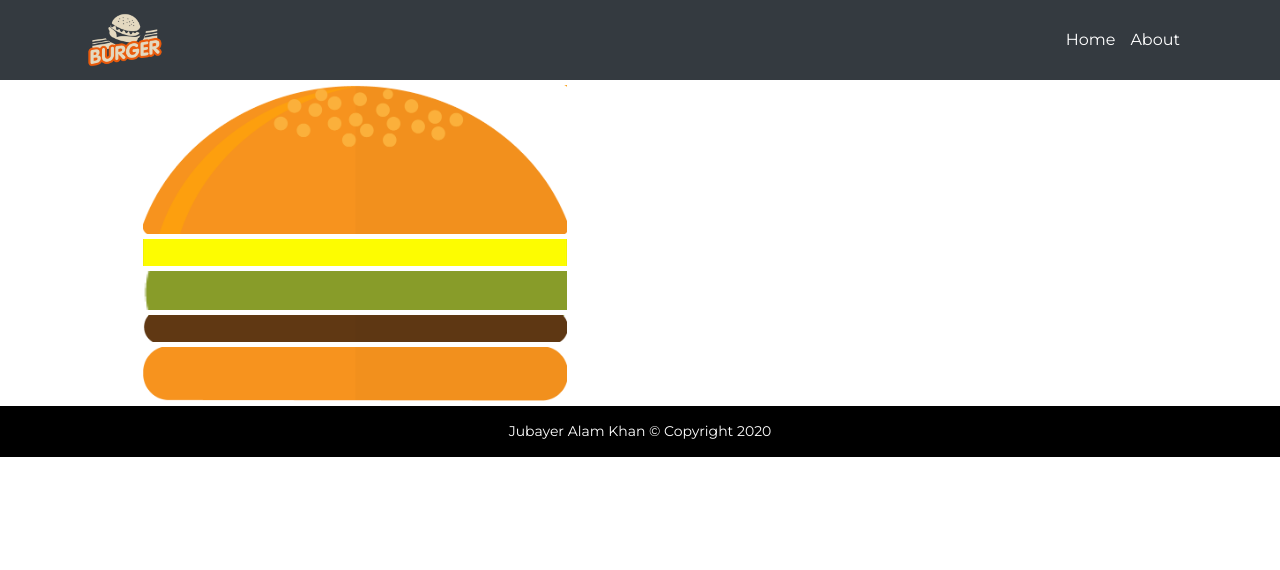
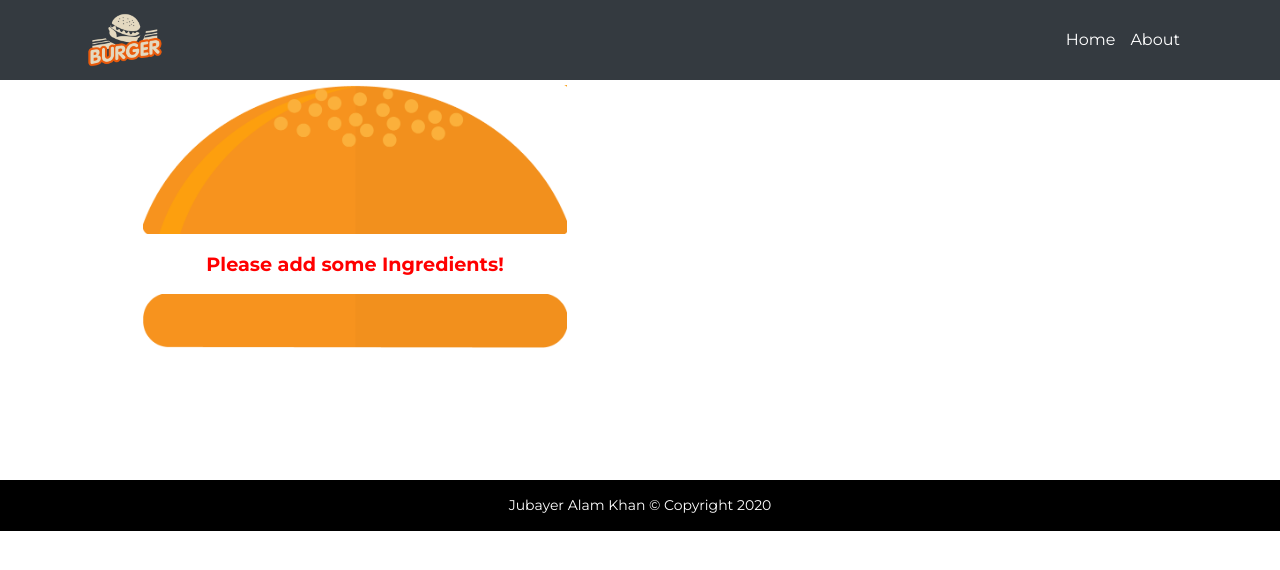
Before and after one commit to jakdev047/my-burger, a React (Create React App) app: page / in a window 1280 px wide. Shown: the top 570 px of the page. Built offline with nearby package versions, Linux system fonts and the light colour scheme.

Commit message:
Show Ingredients according to State

```diff
--- a/src/assets/css/style.css
+++ b/src/assets/css/style.css
@@ -104,3 +104,24 @@
 .ingredient img {
     width: 80%;
 }
+
+/* burger */
+.burger {
+    width: 100%;
+    margin: auto;
+    height: 400px;
+    overflow-y: scroll;
+    text-align: center;
+    font-weight: bold;
+    font-size: 1.2rem;
+}
+
+.burger::-webkit-scrollbar {
+    display: none;
+}
+
+/* hide scrollber for IE,Edge & Firefox */
+.burger {
+    -ms-overflow-style: none; /* IE & Edge */
+    scrollbar-width: none; /* Firefox */
+}
--- a/src/components/BurgerBuilder/Burger/Burger.js
+++ b/src/components/BurgerBuilder/Burger/Burger.js
@@ -2,14 +2,26 @@
 import Ingredient from '../Ingredient/Ingredient';
 
 const Burger = props => {
+
+    let ingredientArr = props.ingredients.map(item => {
+        let amountArry = [...Array(item.amount).keys()];
+        return amountArry.map(_ => {
+            return <Ingredient key={Math.random()} type={item.type} />
+        });
+    }).reduce((arr,element)=>{
+        return arr.concat(element);
+    },[]);
+
+    if(ingredientArr.length === 0) {
+        ingredientArr = <p className="my-3" style={{color:'red',fontWeight:'bold'}}>Please add some Ingredients!</p>
+    }
+
     return (
-        <Fragment>
+        <div className="burger">
             <Ingredient type='bread-top' />
-            <Ingredient type='cheese' />
-            <Ingredient type='salad' />
-            <Ingredient type='meat' />
+            {ingredientArr}
             <Ingredient type='bread-bottom' />
-        </Fragment>
+        </div>
     )
 };
 
--- a/src/components/BurgerBuilder/BurgerBuilder.js
+++ b/src/components/BurgerBuilder/BurgerBuilder.js
@@ -2,13 +2,20 @@
 import Burger from './Burger/Burger';
 
 class BurgerBuilder extends Component {
+    state = {
+        ingredients: [
+            {type: 'salad', amount:0},
+            {type: 'cheese', amount:0},
+            {type: 'meat', amount:0},
+        ]
+    }
     render() {
         return (
             <Fragment>
                 <div className="container">
                     <div className="row">
                         <div className="col-lg-6">
-                            <Burger />
+                            <Burger ingredients={this.state.ingredients}/>
                         </div>
                     </div>
                 </div>
```
